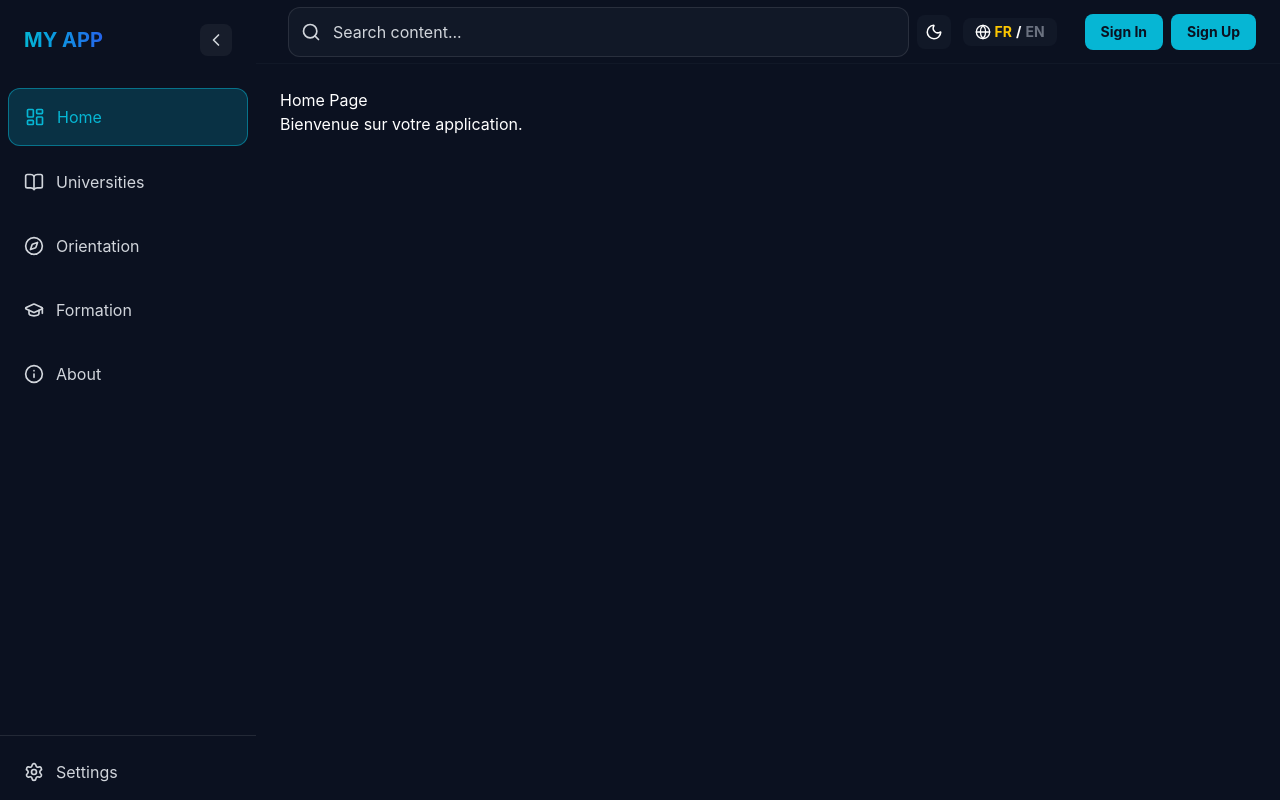
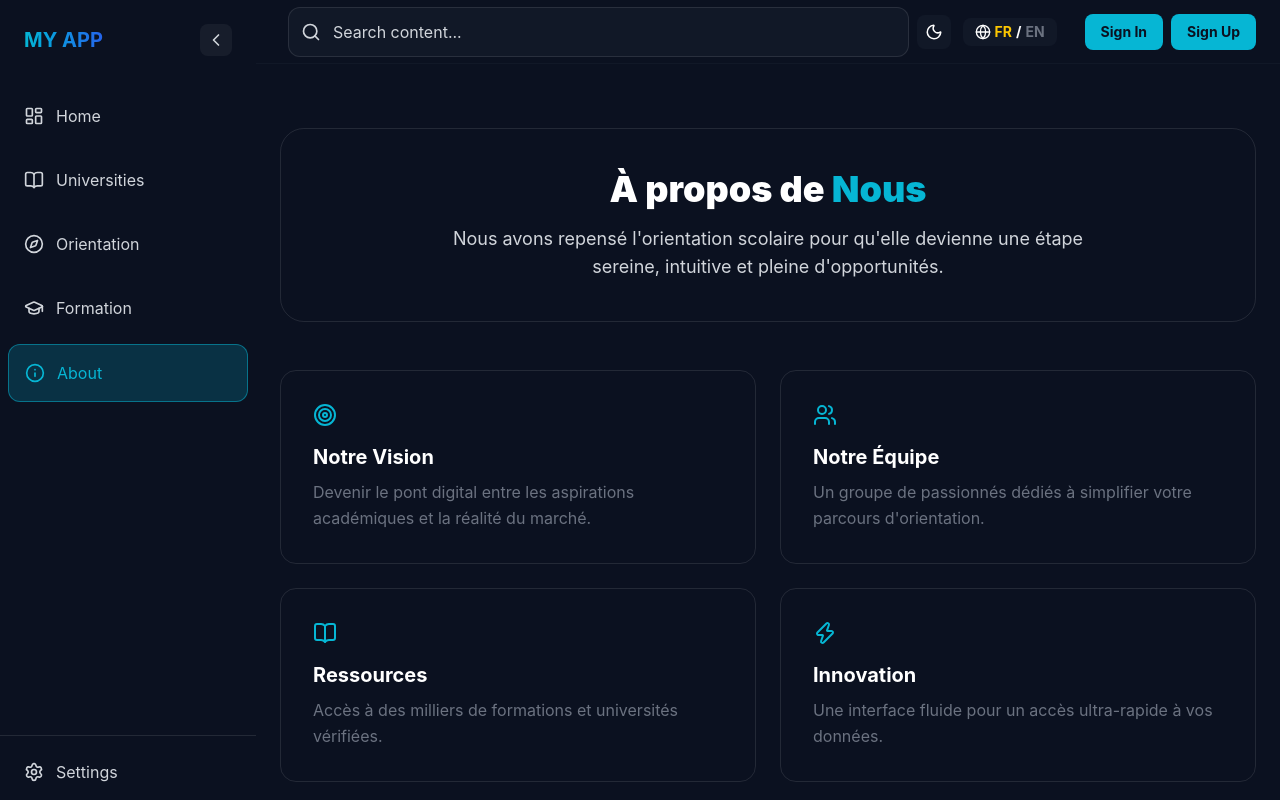
Before and after one commit to Fenohasina08/hackaton-frontend-bossy, a React (Vite) app: page /about in a window 1280 px wide. Before the commit this address led to /home. Built offline with nearby package versions, Linux system fonts and the light colour scheme.

Commit message:
feat(page): Add aboub page

```diff
--- a/src/App.jsx
+++ b/src/App.jsx
@@ -3,7 +3,7 @@ import NavigationLayout from "./layouts/NavigationLayout";
 import Home from "./pages/Home";
 import SignIn from "./pages/auth/login/Signin";
 import SignUp from "./pages/auth/signup/Signup";
-
+import About from "./pages/About";
 export default function App() {
   return (
     <BrowserRouter>
@@ -16,7 +16,7 @@ export default function App() {
           {/* Redirection de la racine vers /home */}
           <Route index element={<Navigate to="/home" replace />} />
           <Route path="home" element={<Home />} />
-
+          <Route path="about" element={<About />} />
 
         </Route>
 
--- a/src/components/Sidebar.jsx
+++ b/src/components/Sidebar.jsx
@@ -2,7 +2,7 @@ import { useState, useEffect } from 'react';
 import { NavLink } from 'react-router-dom';
 import { BookOpen, Compass, GraduationCap, Info, Settings, LayoutDashboard, ChevronLeft, ChevronRight } from 'lucide-react';
 
-export default function Sidebar() {
+ export default function Sidebar() {
   const [isCollapsed, setIsCollapsed] = useState(false);
 
   useEffect(() => {
--- /dev/null
+++ b/src/pages/About.jsx
@@ -0,0 +1,84 @@
+// src/pages/About.jsx
+import { BookOpen, Users, Target, Zap } from 'lucide-react';
+
+export default function About() {
+    const cards = [
+        { icon: <Target size={24} />, title: "Notre Vision", text: "Devenir le pont digital entre les aspirations académiques et la réalité du marché." },
+        { icon: <Users size={24} />, title: "Notre Équipe", text: "Un groupe de passionnés dédiés à simplifier votre parcours d'orientation." },
+        { icon: <BookOpen size={24} />, title: "Ressources", text: "Accès à des milliers de formations et universités vérifiées." },
+        { icon: <Zap size={24} />, title: "Innovation", text: "Une interface fluide pour un accès ultra-rapide à vos données." }
+    ];
+
+    return (
+        <div className="max-w-5xl mx-auto py-10 space-y-12">
+
+            {/* En-tête avec animation d'entrée */}
+            <div className="glass p-10 rounded-3xl border border-neutral-white/10 text-center space-y-4 hover:border-secondary/50 transition-all duration-500">
+                <h1 className="text-4xl font-black text-white">À propos de <span className="text-secondary">Nous</span></h1>
+                <p className="text-neutral-light max-w-2xl mx-auto text-lg">
+                    Nous avons repensé l'orientation scolaire pour qu'elle devienne une étape sereine,
+                    intuitive et pleine d'opportunités.
+                </p>
+            </div>
+
+            {/* Grille animée au survol */}
+            <div className="grid grid-cols-1 sm:grid-cols-2 gap-6">
+                {cards.map((card, index) => (
+                    <div
+                        key={index}
+                        className="group glass p-8 rounded-2xl border border-neutral-white/10 hover:-translate-y-2 hover:bg-neutral-white/5 transition-all duration-300 cursor-pointer"
+                    >
+                        <div className="text-secondary mb-4 group-hover:scale-110 transition-transform duration-300">
+                            {card.icon}
+                        </div>
+                        <h2 className="text-xl font-bold text-white mb-2">{card.title}</h2>
+                        <p className="text-neutral-mid leading-relaxed">{card.text}</p>
+                    </div>
+                ))}
+            </div>
+            <div className="space-y-12 mt-12">
+
+                <div className="glass p-8 rounded-2xl border border-neutral-white/10">
+                    <h3 className="text-2xl font-bold text-white mb-6">Notre Évolution</h3>
+                    <div className="space-y-6 ml-2">
+                        <div className="relative pl-6 border-l-2 border-secondary">
+                            <div className="absolute -left-[9px] top-0 w-4 h-4 rounded-full bg-secondary"></div>
+                            <h4 className="text-white font-bold">27/04/2026 : Lancement</h4>
+                            <p className="text-neutral-mid text-sm">Début de notre aventure avec une interface minimaliste.</p>
+                        </div>
+                        <div className="relative pl-6 border-l-2 border-secondary/30">
+                            <div className="absolute -left-[9px] top-0 w-4 h-4 rounded-full bg-secondary/30"></div>
+                            <h4 className="text-white font-bold">Aujourd'hui : Présent</h4>
+                            <p className="text-neutral-mid text-sm">Résultat d'une acharnement d'une équipe soudé.</p>
+                        </div>
+                    </div>
+                </div>
+
+                <div className="glass p-8 rounded-2xl border border-neutral-white/10">
+                    <h3 className="text-2xl font-bold text-white mb-6">Questions Fréquentes</h3>
+                    <div className="space-y-4">
+                        <details className="group cursor-pointer p-4 hover:bg-neutral-white/5 rounded-lg transition-all">
+                            <summary className="font-bold text-secondary">Est-ce gratuit ?</summary>
+                            <p className="text-neutral-mid mt-2 text-sm">Oui, l'accès à l'orientation de base est totalement gratuit pour tous.</p>
+                        </details>
+                        <details className="group cursor-pointer p-4 hover:bg-neutral-white/5 rounded-lg transition-all">
+                            <summary className="font-bold text-secondary">Comment nous contacter ?</summary>
+                            <p className="text-neutral-mid mt-2 text-sm">Via la section paramètres ou par email à support@myapp.com.</p>
+                        </details>
+                    </div>
+                </div>
+
+            </div>
+
+            <div className="glass p-8 rounded-2xl border border-secondary/20 flex flex-col md:flex-row items-center justify-between gap-6">
+                <div>
+                    <h3 className="text-2xl font-bold text-white">Prêt à commencer ?</h3>
+                    <p className="text-neutral-light">Rejoignez la communauté et accédez à nos outils exclusifs.</p>
+                </div>
+                <button className="px-8 py-3 bg-secondary text-primary font-bold rounded-xl hover:bg-white transition-colors duration-300 shadow-[0_0_20px_rgba(6,182,212,0.3)]">
+                    Explorer maintenant
+                </button>
+            </div>
+        </div>
+    );
+}
```
